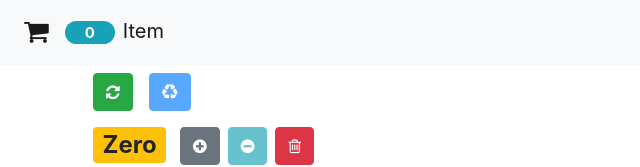
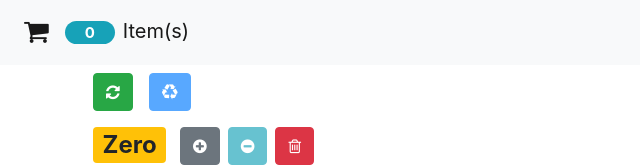
Before and after one commit to lcgalappaththi94/counter-app, a React (Create React App) app: page / in a window 1280 px wide. Shown: the top 167 px of the page, without its empty margins (0-640 px from the left). Built offline with nearby package versions, Linux system fonts and the light colour scheme.

Commit message:
small UI update

```diff
--- a/package.json
+++ b/package.json
@@ -3,10 +3,10 @@
   "version": "0.1.0",
   "private": true,
   "engines": {
-    "node": "11.10.0",
+    "node": "12.x",
     "npm": "6.7.0"
   },
-  "homepage": "",
+  "homepage": "https://github.com/lcgalappaththi94/counter-app",
   "dependencies": {
     "bootstrap": "^4.3.1",
     "font-awesome": "^4.7.0",
@@ -23,7 +23,7 @@
     "test": "react-scripts test",
     "eject": "react-scripts eject",
     "happo": "happo",
-    "happo-ci": "happo-ci"
+    "happo-ci": "BASE_BRANCH=\"origin/master\" happo-ci"
   },
   "eslintConfig": {
     "extends": "react-app"
--- a/src/components/navbar.jsx
+++ b/src/components/navbar.jsx
@@ -10,7 +10,7 @@ const NavBar = ({ totalCounters }) => {
         <span className="badge badge-pill badge-info m-2" style={{ width: 50 }}>
           {totalCounters}
         </span>
-        Item
+        Item(s)
       </div>
     </nav>
   );
```
